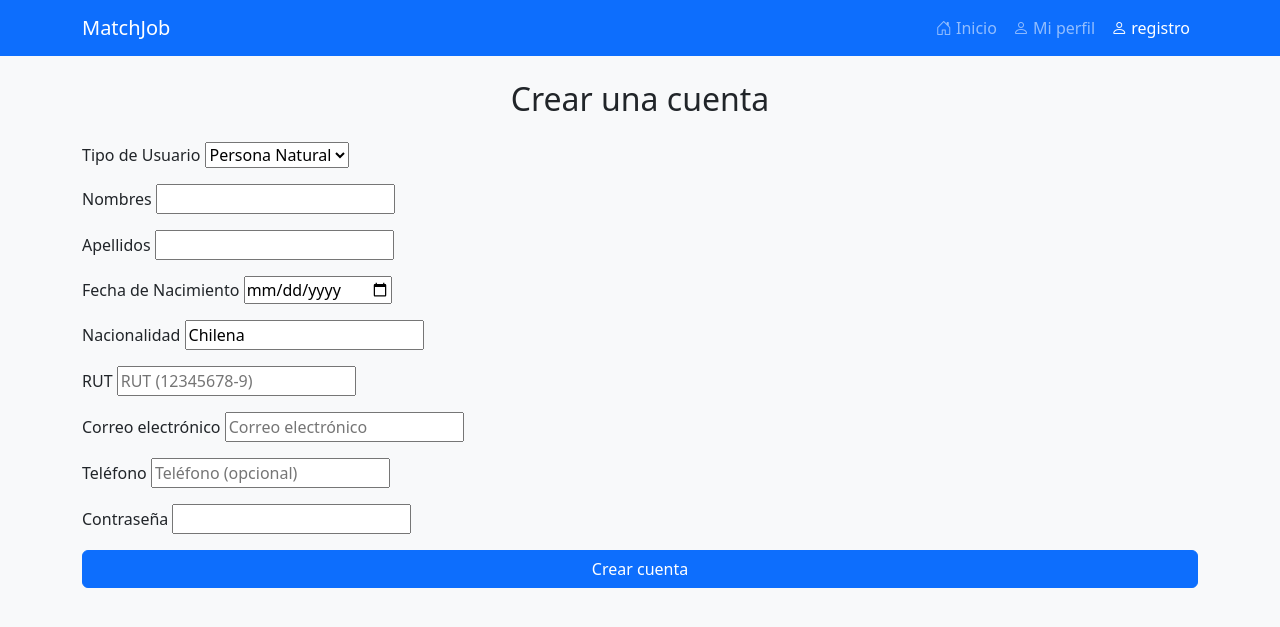
After one commit to EironDeuS/MatchJob, a Django app: page /registro/ in a window 1280 px wide. The commit adds this page. Shown: the top 627 px of the page. Run offline with Django 5.2, Linux system fonts and the light colour scheme; some libraries are stand-ins or nearby versions.

Commit message:
funciona registro
funciona pero no valida mucho, pero es funcional

```diff
--- a/gestionOfertas/forms.py
+++ b/gestionOfertas/forms.py
@@ -1,6 +1,6 @@
 from django import forms
 from django.contrib.auth.forms import ReadOnlyPasswordHashField
-from .models import Usuario
+from .models import Usuario, PersonaNatural, Empresa
 
 
 
@@ -54,3 +54,45 @@ class UsuarioChangeForm(forms.ModelForm):
 
     def clean_password(self):
         return self.initial["password"]
+
+# formulario registro
+class registroForm(forms.ModelForm):
+    """
+    Formulario de creación de usuario con campos dinámicos según el tipo de usuario.
+    """
+    password = forms.CharField(widget=forms.PasswordInput, required=True, label="Contraseña")
+    nombres = forms.CharField(max_length=100, required=True)  # Cambiado a required=True
+    apellidos = forms.CharField(max_length=100, required=True)  # Y apellidos también
+    fecha_nacimiento = forms.DateField(required=False, widget=forms.DateInput(attrs={'type': 'date'}))
+    nacionalidad = forms.CharField(max_length=50, initial='Chilena', required=False)
+    nombre_empresa = forms.CharField(max_length=100, required=False)
+    rut_empresa = forms.CharField(max_length=12, required=False, widget=forms.TextInput(attrs={'placeholder': 'RUT de la empresa'}))
+    razon_social = forms.CharField(max_length=100, required=False)
+    giro = forms.CharField(max_length=100, required=False)
+
+    class Meta:
+        model = Usuario
+        fields = ['username', 'correo', 'telefono', 'tipo_usuario',
+                  'nombres', 'apellidos', 'fecha_nacimiento', 'nacionalidad',
+                  'nombre_empresa', 'rut_empresa', 'razon_social', 'giro']
+        widgets = {
+            'username': forms.TextInput(attrs={'placeholder': 'RUT (12345678-9)'}),
+            'correo': forms.EmailInput(attrs={'placeholder': 'Correo electrónico'}),
+            'telefono': forms.TextInput(attrs={'placeholder': 'Teléfono (opcional)'}),
+            'tipo_usuario': forms.Select(attrs={'onchange': 'toggleUsuarioFields()'}),
+        }
+
+    def __init__(self, *args, **kwargs):
+        super().__init__(*args, **kwargs)
+        self.fields['tipo_usuario'].choices = Usuario.TIPO_USUARIO_CHOICES
+
+        # No es necesario agregar/remover campos aquí para la visualización inicial.
+        # La lógica de mostrar/ocultar se manejará con JavaScript.
+
+    def save(self, commit=True):
+        """
+        Sobrescribe el método save() para guardar solo el Usuario.
+        La creación de PersonaNatural o Empresa se maneja en el modelo Usuario.
+        """
+        user = super().save(commit=commit)
+        return user
--- a/gestionOfertas/templates/gestionOfertas/base.html
+++ b/gestionOfertas/templates/gestionOfertas/base.html
@@ -6,15 +6,12 @@
     <meta name="viewport" content="width=device-width, initial-scale=1.0">
     <title>{% block title %}MatchJob{% endblock %}</title>
 
-    <!-- Bootstrap CSS + Icons (combinados) -->
     <link href="https://cdn.jsdelivr.net/npm/bootstrap@5.3.0/dist/css/bootstrap.min.css" rel="stylesheet">
     <link rel="stylesheet" href="https://cdn.jsdelivr.net/npm/bootstrap-icons@1.8.0/font/bootstrap-icons.css">
 
-    <!-- CSS personalizado -->
     <link href="{% static 'gestionOfertas/css/base.css' %}" rel="stylesheet">
 </head>
 <body class="bg-light">
-    <!-- Navbar -->
     <nav class="navbar navbar-expand-lg navbar-dark bg-primary">
         <div class="container">
             <a class="navbar-brand" href="{% url 'inicio' %}">MatchJob</a>
@@ -33,17 +30,26 @@
                             <i class="bi bi-person"></i> Mi perfil
                         </a>
                     </li>
+                    <li class="nav-item">
+                        <a class="nav-link {% if request.path == '/registro/' %}active{% endif %}" href="{% url 'registro' %}">
+                            <i class="bi bi-person"></i> registro
+                        </a>
+                    </li>
                 </ul>
             </div>
         </div>
     </nav>
 
-    <!-- Contenido principal -->
     <main class="container my-4">
+        {% if messages %}
+            {% for message in messages %}
+                <div class="alert alert-{{ message.tags }}">{{ message }}</div>
+            {% endfor %}
+        {% endif %}
+
         {% block content %}{% endblock %}
     </main>
 
-    <!-- Scripts al final del body (mejor performance) -->
     <script src="https://code.jquery.com/jquery-3.6.0.min.js"></script>
     <script src="https://cdn.jsdelivr.net/npm/bootstrap@5.3.0/dist/js/bootstrap.bundle.min.js"></script>
     <script src="https://unpkg.com/htmx.org@1.9.6"></script>
--- /dev/null
+++ b/gestionOfertas/templates/gestionOfertas/registro.html
@@ -0,0 +1,103 @@
+{% extends 'gestionOfertas/base.html' %}
+
+{% block title %}Registro - MatchJob{% endblock %}
+
+{% block content %}
+<h2 class="text-center mb-4">Crear una cuenta</h2>
+
+<form method="post">
+    {% csrf_token %}
+
+    <div class="form-group mb-3">
+        <label for="id_tipo_usuario">Tipo de Usuario</label>
+        {{ form.tipo_usuario }}
+    </div>
+
+    <div id="persona-fields" class="user-type-fields" style="display:none;">
+        <div class="form-group mb-3">
+            <label for="id_nombres">Nombres</label>
+            {{ form.nombres }}
+        </div>
+        <div class="form-group mb-3">
+            <label for="id_apellidos">Apellidos</label>
+            {{ form.apellidos }}
+        </div>
+        <div class="form-group mb-3">
+            <label for="id_fecha_nacimiento">Fecha de Nacimiento</label>
+            {{ form.fecha_nacimiento }}
+        </div>
+        <div class="form-group mb-3">
+            <label for="id_nacionalidad">Nacionalidad</label>
+            {{ form.nacionalidad }}
+        </div>
+    </div>
+
+    <div id="empresa-fields" class="user-type-fields" style="display:none;">
+        <div class="form-group mb-3">
+            <label for="id_nombre_empresa">Nombre de la Empresa</label>
+            {{ form.nombre_empresa }}
+        </div>
+        <div class="form-group mb-3">
+            <label for="id_rut_empresa">RUT de la Empresa</label>
+            {{ form.rut_empresa }}
+        </div>
+        <div class="form-group mb-3">
+            <label for="id_razon_social">Razón Social</label>
+            {{ form.razon_social }}
+        </div>
+        <div class="form-group mb-3">
+            <label for="id_giro">Giro Comercial</label>
+            {{ form.giro }}
+        </div>
+    </div>
+
+    <div class="form-group mb-3">
+        <label for="id_username">RUT</label>
+        {{ form.username }}
+    </div>
+
+    <div class="form-group mb-3">
+        <label for="id_correo">Correo electrónico</label>
+        {{ form.correo }}
+    </div>
+
+    <div class="form-group mb-3">
+        <label for="id_telefono">Teléfono</label>
+        {{ form.telefono }}
+    </div>
+
+    <div class="form-group mb-3">
+        <label for="id_password">Contraseña</label>
+        {{ form.password }}  </div>
+
+    <div class="form-group mb-4">
+        <button type="submit" class="btn btn-primary w-100">Crear cuenta</button>
+    </div>
+</form>
+
+{% endblock %}
+
+{% block js %}
+<script>
+    function toggleUsuarioFields() {
+        const tipoUsuario = document.getElementById('id_tipo_usuario').value;
+        const personaFields = document.getElementById('persona-fields');
+        const empresaFields = document.getElementById('empresa-fields');
+
+        // Mostrar/ocultar campos según el tipo de usuario
+        if (tipoUsuario === 'persona') {
+            personaFields.style.display = 'block';
+            empresaFields.style.display = 'none';
+        } else if (tipoUsuario === 'empresa') {
+            personaFields.style.display = 'none';
+            empresaFields.style.display = 'block';
+        }
+    }
+
+    // Llamar la función para configurar los campos al cargar la página
+    window.onload = function() {
+        toggleUsuarioFields();  // Asegurarse de que los campos se muestren correctamente al cargar
+        document.getElementById('id_tipo_usuario').addEventListener('change', toggleUsuarioFields);  // Añadir listener para cambios
+    };
+</script>
+{% endblock %}
--- a/gestionOfertas/urls.py
+++ b/gestionOfertas/urls.py
@@ -8,4 +8,5 @@ urlpatterns = [
     path('miperfil/', views.mi_perfil, name='miperfil'),
     path('base/', views.base, name='base'),
     path('iniciar_sesion/', views.iniciar_sesion, name='iniciar_sesion'),
+    path('registro/', views.registro, name='registro'),
 ]
--- a/gestionOfertas/views.py
+++ b/gestionOfertas/views.py
@@ -1,10 +1,12 @@
 from django.shortcuts import render
 from .models import PersonaNatural, OfertaTrabajo, Categoria
 from django.db.models import Q  # Para búsquedas avanzadas
-from .forms import LoginForm
+from .forms import LoginForm, registroForm
 from django.contrib.auth import authenticate, login
 from django.shortcuts import redirect
+from django.urls import reverse
 from django.contrib import messages
+from .models import PersonaNatural, Empresa
 
 def iniciar_sesion(request):
     if request.method == 'POST':
@@ -76,3 +78,34 @@ def mi_perfil(request):
 # Vista para la página Mis Datos
 def base(request):
     return render(request, 'gestionOfertas/base.html')
+
+
+# vista registro
+def registro(request):
+    if request.method == 'POST':
+        form = registroForm(request.POST)
+        if form.is_valid():
+            user = form.save(commit=False)
+            user.nombres = form.cleaned_data.get('nombres')
+            user.apellidos = form.cleaned_data.get('apellidos')
+            user.direccion = form.cleaned_data.get('direccion')
+            user.fecha_nacimiento = form.cleaned_data.get('fecha_nacimiento')
+            user.nacionalidad = form.cleaned_data.get('nacionalidad')
+            user.nombre_empresa = form.cleaned_data.get('nombre_empresa')
+            user.rut_empresa = form.cleaned_data.get('rut_empresa')
+            user.razon_social = form.cleaned_data.get('razon_social')
+            user.giro = form.cleaned_data.get('giro')
+            user.set_password(form.cleaned_data['password'])
+            user.save()
+            messages.success(request, 'Tu cuenta ha sido creada exitosamente.')
+            return redirect(reverse('inicio'))
+        else:
+            print("Formulario no es válido:", form.errors)
+            # Puedes agregar lógica para mostrar los errores al usuario en el template
+            # Por ejemplo:
+            # for field, errors in form.errors.items():
+            #     for error in errors:
+            #         messages.error(request, f"Error en {field}: {error}")
+    else:
+        form = registroForm()
+    return render(request, 'gestionOfertas/registro.html', {'form': form})
```
Also changed, not shown: gestionOfertas/models.py (+38 -15 lines).
